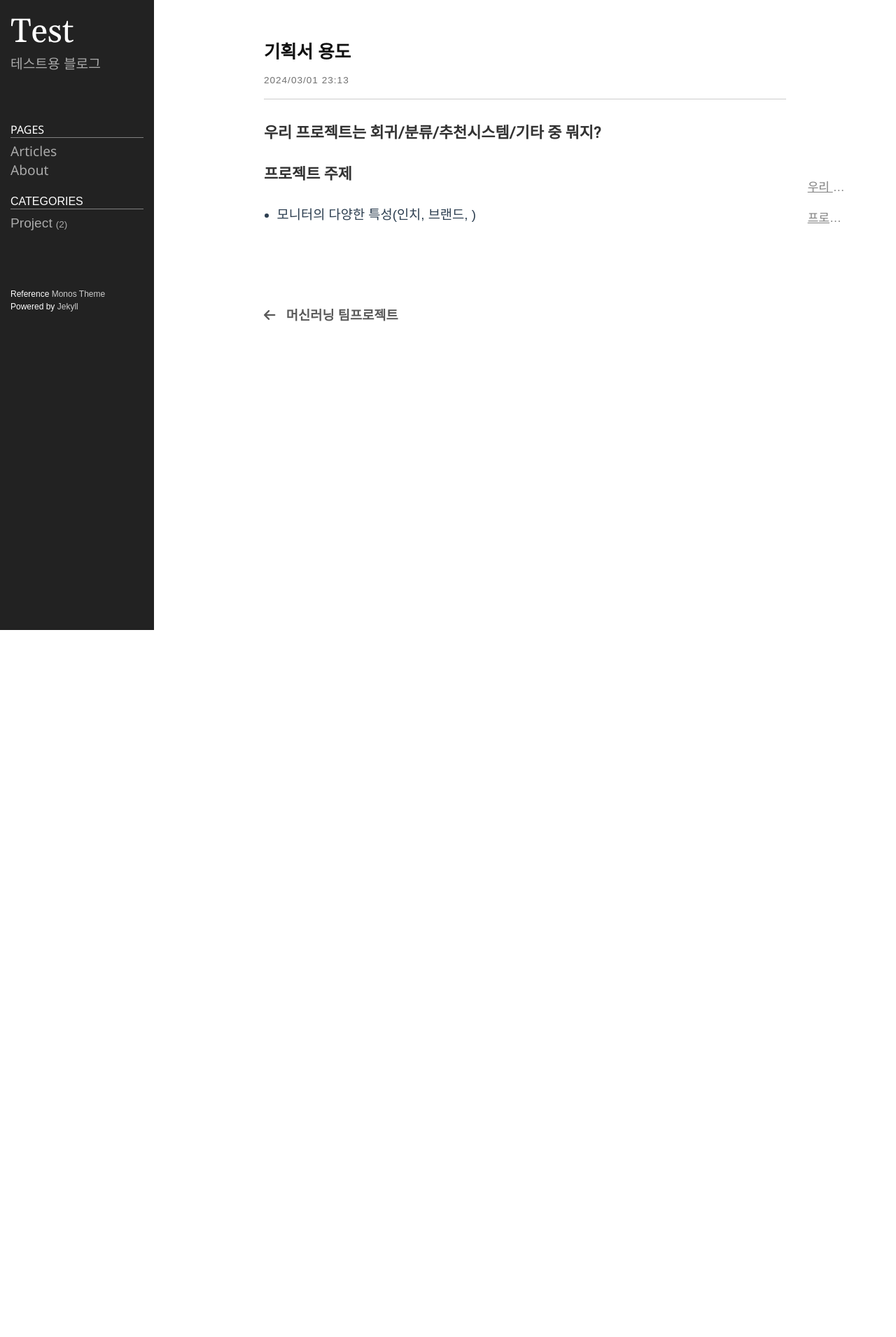
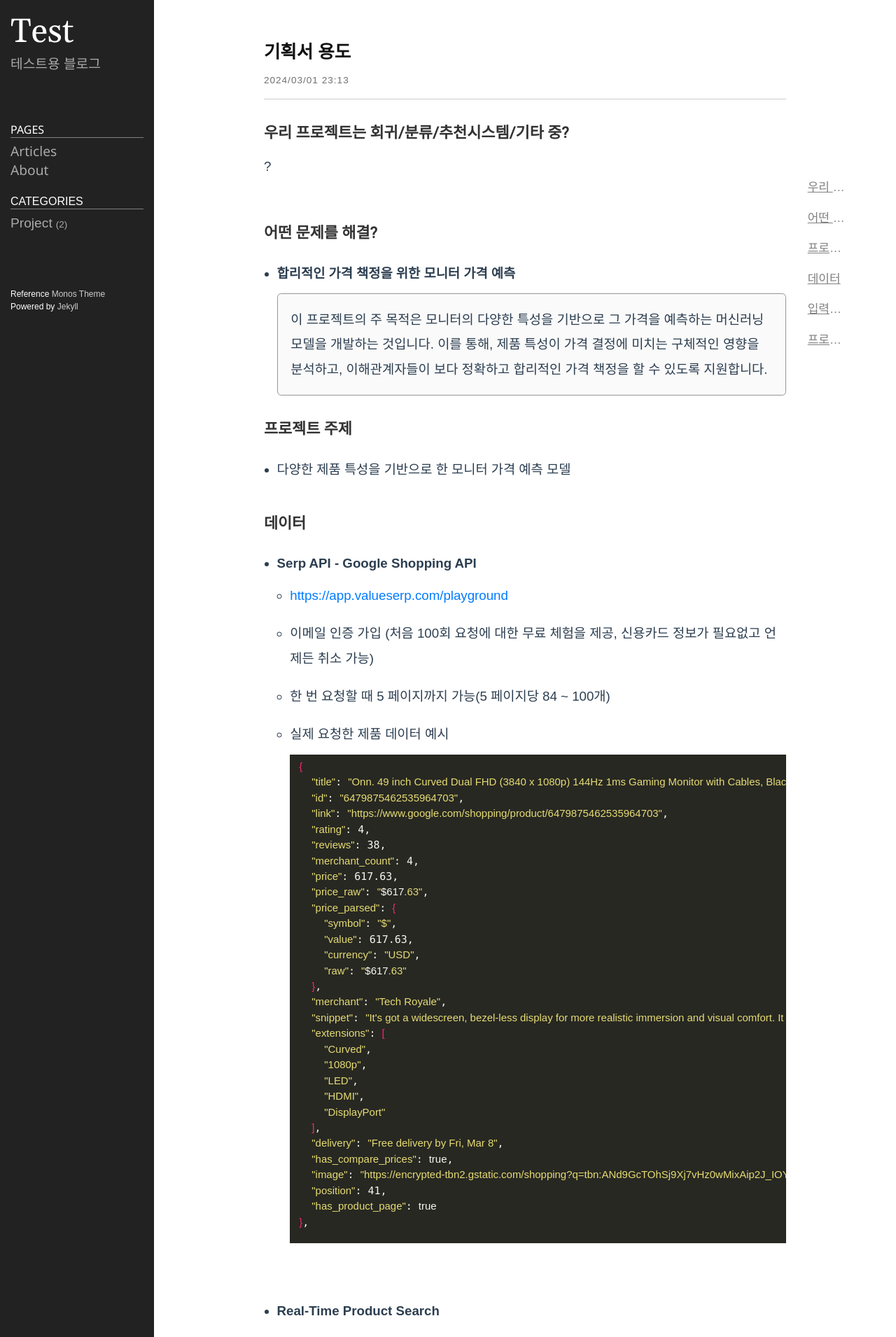
Before and after one commit to DuDuDat/DuDuDat.github.io, a Jekyll site: the page built from _project/2024-03-04-plan.md, in a window 1280 px wide. Shown: the top 1910 px of the page at 70% size. Built offline with Jekyll 4.4.1, drawn with Linux system fonts in a browser that asks for light colours; nearby versions of some CDN libraries; some web fonts are replaced; before the commit the page ends 900 px from its top, so only the background shows below that; some of the changed text lies outside the part shown.

Commit message:
프로젝트 기획서 정리

````diff
--- a/_project/2024-03-04-plan.md
+++ b/_project/2024-03-04-plan.md
@@ -4,7 +4,109 @@ title: 기획서 용도
 date: 2024-03-02 08:13:23 +0900
 ---
 
-### 우리 프로젝트는 회귀/분류/추천시스템/기타 중 뭐지?
+### 우리 프로젝트는 회귀/분류/추천시스템/기타 중?
+?
+<enter></enter>
+
+### 어떤 문제를 해결?
+- **합리적인 가격 책정을 위한 모니터 가격 예측**
+  <p class="sub">이 프로젝트의 주 목적은 모니터의 다양한 특성을 기반으로 그 가격을 예측하는 머신러닝 모델을 개발하는 것입니다. 이를 통해, 제품 특성이 가격 결정에 미치는 구체적인 영향을 분석하고, 이해관계자들이 보다 정확하고 합리적인 가격 책정을 할 수 있도록 지원합니다.</p>
 
 ### 프로젝트 주제
-- 모니터의 다양한 특성(인치, 브랜드, )
+- 다양한 제품 특성을 기반으로 한 모니터 가격 예측 모델
+
+### 데이터
+  - **Serp API - Google Shopping API**
+    - [https://app.valueserp.com/playground](https://app.valueserp.com/playground)
+    - 이메일 인증 가입 (처음 100회 요청에 대한 무료 체험을 제공, 신용카드 정보가 필요없고 언제든 취소 가능)
+    - 한 번 요청할 때 5 페이지까지 가능(5 페이지당 84 ~ 100개)
+    - 실제 요청한 제품 데이터 예시<enter><enter/>
+    ```shell
+    {
+        "title": "Onn. 49 inch Curved Dual FHD (3840 x 1080p) 144Hz 1ms Gaming Monitor with Cables, Black, New",
+        "id": "6479875462535964703",
+        "link": "https://www.google.com/shopping/product/6479875462535964703",
+        "rating": 4,
+        "reviews": 38,
+        "merchant_count": 4,
+        "price": 617.63,
+        "price_raw": "$617.63",
+        "price_parsed": {
+          "symbol": "$",
+          "value": 617.63,
+          "currency": "USD",
+          "raw": "$617.63"
+        },
+        "merchant": "Tech Royale",
+        "snippet": "It's got a widescreen, bezel-less display for more realistic immersion and visual comfort. It comes with a slender, adjustable ...",
+        "extensions": [
+          "Curved",
+          "1080p",
+          "LED",
+          "HDMI",
+          "DisplayPort"
+        ],
+        "delivery": "Free delivery by Fri, Mar 8",
+        "has_compare_prices": true,
+        "image": "https://encrypted-tbn2.gstatic.com/shopping?q=tbn:ANd9GcTOhSj9Xj7vHz0wMixAip2J_IOY3gFDRERT2gUlAD2yRo4D3M-1GVQvi8pkb5r8BVBKInNCSavujUzm1Y-L050Ys70AeuoCI67AaM1UJi3f44WEwa-NEcdQ&usqp=CAE",
+        "position": 41,
+        "has_product_page": true
+    },
+    ```
+<br />
+
+  - **Real-Time Product Search**
+    - [https://rapidapi.com/letscrape-6bRBa3QguO5/api/real-time-product-search/pricing](https://rapidapi.com/letscrape-6bRBa3QguO5/api/real-time-product-search/pricing)
+    - 페이지 당 29개
+    - 스펙과 리뷰는 제품 하나씩 따로 요청이 필요
+    - 기본 100번 Hard Limit
+    - 페이지 당 가져오는 제품 데이터 예시 <enter><enter/>
+    ```shell
+    {
+        store_name:"Tanga.com"
+        store_rating:4.6
+        offer_page_url:"https://www.tanga.com/deals/44dd09324f9f/tracfone-nokia-2760-flip-4gb-black-prepaid-feature-phone?srsltid=AfmBOoqGArxPGYAfImB_xpNseKSuHmOp5P5NQJt1AO0FwwCO7v3vpUt1kpo"
+        store_review_count:9437
+        store_reviews_page_url:"https://www.google.com/shopping/ratings/account/metrics?q=tanga.com&c=US&v=19&hl=en"
+        price:"$21.49"
+        shipping:"Free delivery"
+        tax:"+$1.85 est. tax"
+        on_sale:false
+        original_price:null
+        product_condition:"NEW"
+        top_quality_store:false
+      }
+    ```
+<br />
+
+  - **Amazon Product Data**<enter></enter>
+    - [https://rapidapi.com/opus-serve-opus-serve-default/api/amazon-product-data6/pricing](https://rapidapi.com/opus-serve-opus-serve-default/api/amazon-product-data6/pricing)
+    - 페이지 당 15개? 추가 요금 가능성 있음 기본 20번
+    - 스펙과 리뷰는 제품 하나씩 따로 요청이 필요
+    - 페이지 당 가져오는 제품 데이터 예시 <enter><enter/>
+    ```shell
+    {
+        title:"Apple iPhone 12, 128GB, Black - Fully Unlocked (Renewed)"
+        image:"https://m.media-amazon.com/images/I/41bIlvE1rdL._AC_UY218_.jpg"
+        url:"https://www.amazon.com/dp/B08PNCYYVZ"
+        asin:"B08PNCYYVZ"
+        star_rating:"4.2"
+        global_ratings:"12,359"
+        bought_in_past_month:"2K+"
+        price_symbol:"$"
+        price:"357.00"
+        is_prime:true
+        is_climate_pledge_friendly:false
+        is_best_seller:false
+        is_sponsored:false
+        is_limited_time_deal:false
+    }
+    ```
+
+### 입력과 출력
+- 입력 데이터 : 평점, 리뷰 수, Curved 여부, 해상도, 디스플레이 종류, 포트 종류 등
+
+- 출력 데이터 : 가격
+
+### 프로젝트 기획서
+- 프로젝트가 가지는 가치를 두고 상대방을 설득할 수 있도록 기술하시오.
--- a/public/css/style.css
+++ b/public/css/style.css
@@ -366,6 +366,13 @@ footer {
 	padding-bottom: 30px;
 	font-size: 1.1em;
 
+	.sub {
+		padding: 1em;
+		border-radius: 0.3em;
+		background-color: rgba(150, 150, 150, 0.05);
+		border: 1px solid rgba(150, 150, 150, 1);
+	}
+
 	ul {
 		display: flex;
 		flex-direction: column;
@@ -379,12 +386,6 @@ footer {
 			line-height: 1.2;
 		}
 
-		.sub-block {
-			padding: 1em;
-			border-radius: 0.3em;
-			background-color: rgba(150, 150, 150, 0.05);
-			border: 1px solid rgba(150, 150, 150, 1);
-		}
 	}
 
 	ul > li {
@@ -392,7 +393,7 @@ footer {
 	}
 
 	enter {
-		height: 1em;
+		height: 11px;
 		display: block;
 	}
 }
````
Also changed, not shown: _project/2024-03-02-post1.md (+2 -2 lines).
